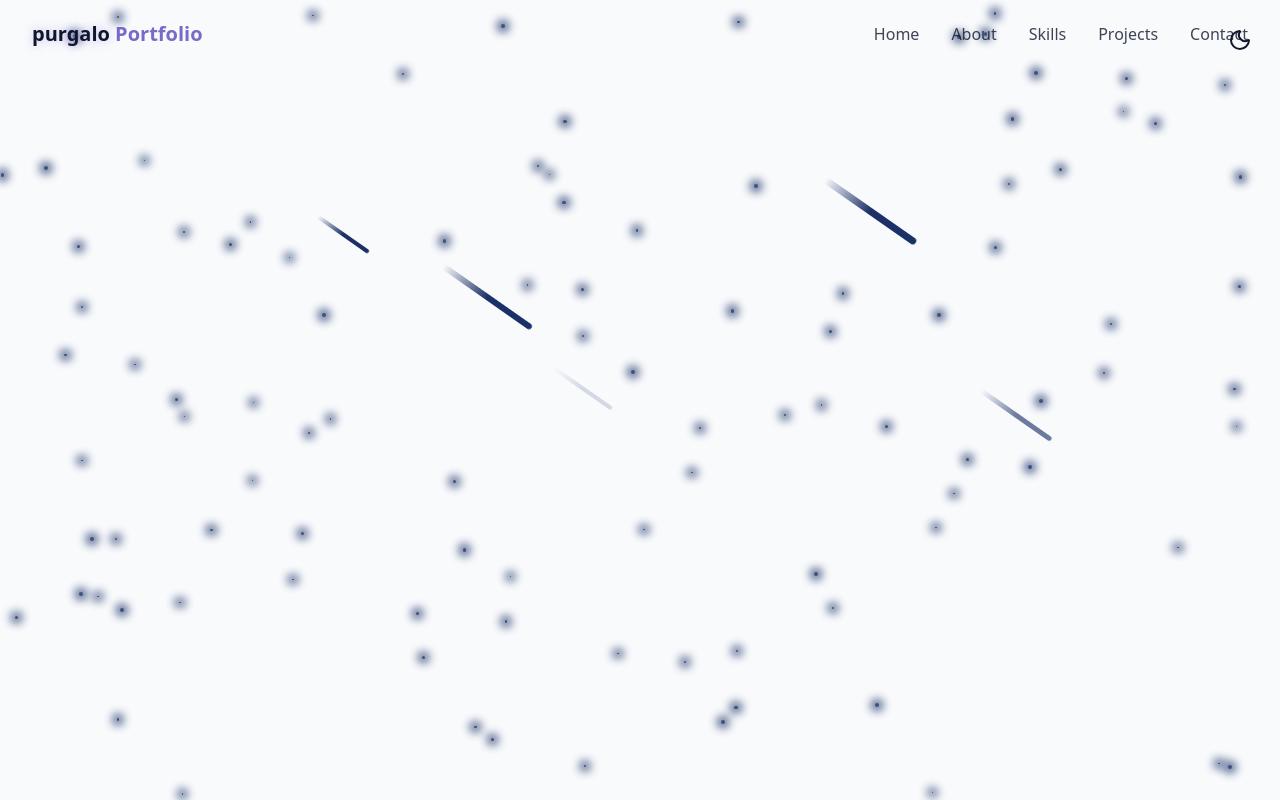
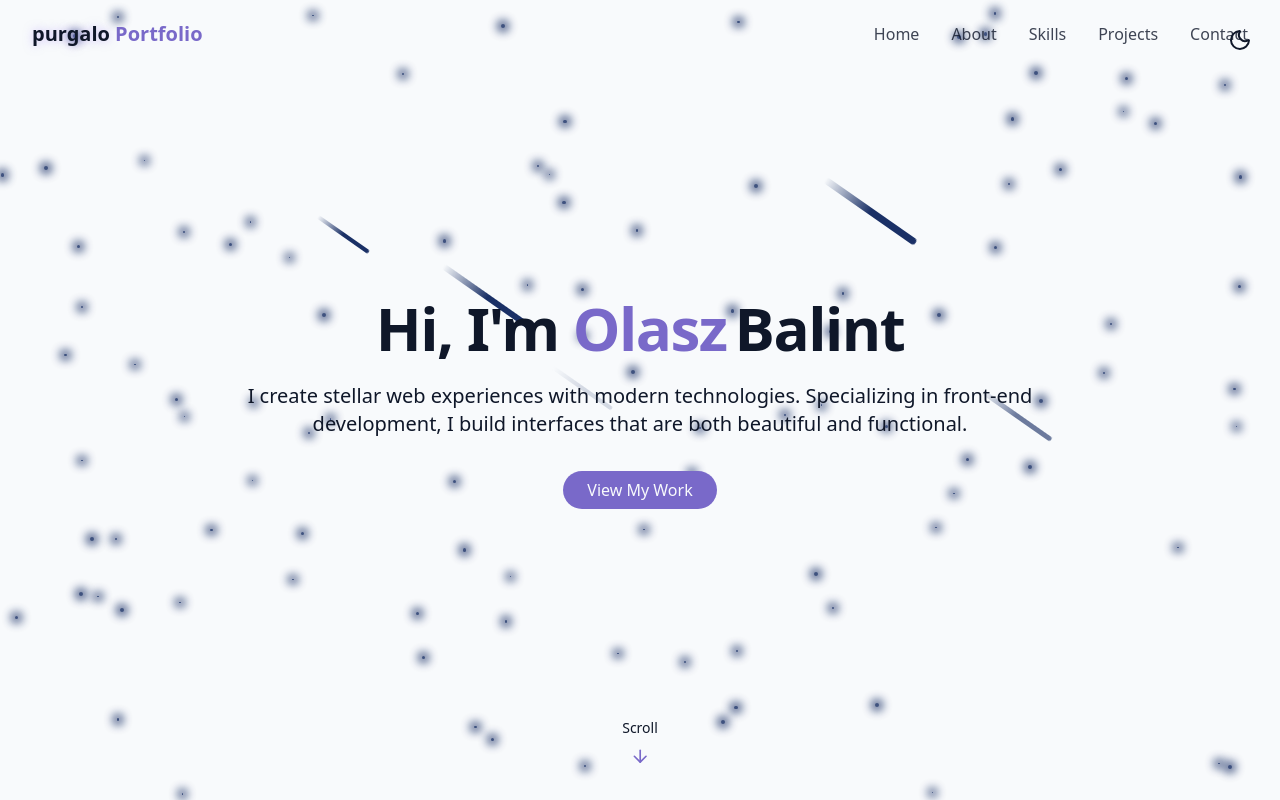
Before and after one commit to olaszb/purgalo-portfolio, a React (Vite) app: page / in a window 1280 px wide. Built offline with nearby package versions, Linux system fonts and the light colour scheme.

Commit message:
Created the hero section and added a little scroll button to the bottom

```diff
--- /dev/null
+++ b/src/components/AboutSection.jsx
@@ -0,0 +1,5 @@
+
+
+export const AboutSection = () => {
+    return <div></div>
+}
--- /dev/null
+++ b/src/components/HeroSection.jsx
@@ -0,0 +1,39 @@
+import { ArrowDown } from "lucide-react";
+
+export const HeroSection = () => {
+  return (
+    <section
+      id="hero"
+      className="relative min-h-screen flex flex-col items-center justify-center px-4"
+    >
+      <div className="container max-w-4xl mx-auto text-center z-10">
+        <div className="space-y-6">
+          <h1 className="text-4xl md:text-6xl font-bold tracking-tight">
+            <span className="opacity-0 animate-fade-in">Hi, I'm </span>
+            <span className="text-primary opacity-0 animate-fade-in-delay-1">
+              Olasz
+            </span>
+            <span className="text-gradient ml-2 opacity-0 animate-fade-in-delay-2">
+              Balint
+            </span>
+          </h1>
+          <p className="text-lg md:text-xl text-muted-foreground max-2-2xl mx-auto opacity-0 animate-fade-in-delay-3">
+            I create stellar web experiences with modern technologies. Specializing in front-end development, I build interfaces that are both beautiful and functional.
+          </p>
+          <div className="pt-4 opacity-0 animate-fade-in-delay-4">
+            <a href="#projects" className="cosmic-button">
+                View My Work
+            </a>
+          </div>
+
+
+        </div>
+      </div>
+
+      <div className="absolute bottom-8 left-1/2 transform -translate-x-1/2 flex flex-col items-center animate-bounce">
+            <span className="text-sm text-muted-foreground mb-2"> Scroll </span>
+            <ArrowDown className="h-5 w-5 text-primary"/>
+      </div>
+    </section>
+  );
+};
--- a/src/components/Navbar.jsx
+++ b/src/components/Navbar.jsx
@@ -3,7 +3,7 @@
 import { useEffect, useState } from "react";
 
 const navItems = [
-  { name: "Home", href: "#home" },
+  { name: "Home", href: "#hero" },
   { name: "About", href: "#about" },
   { name: "Skills", href: "#skills" },
   { name: "Projects", href: "#projects" },
--- a/src/pages/Home.jsx
+++ b/src/pages/Home.jsx
@@ -1,6 +1,8 @@
 import { Navbar } from "../components/NavBar";
 import { ThemeToggle } from "../components/ThemeToggle";
 import { StarBackground } from "@/components/StarBackground"
+import { HeroSection } from "../components/HeroSection";
+import { AboutSection } from "../components/AboutSection";
 
 export const Home = () => {
   return (
@@ -14,6 +16,10 @@
       {/* Navbar */}
         <Navbar />
       {/* Main Content */}
+      <main>
+        <HeroSection />
+        <AboutSection />
+      </main>
 
       {/* Footer */}
     </div>
```
